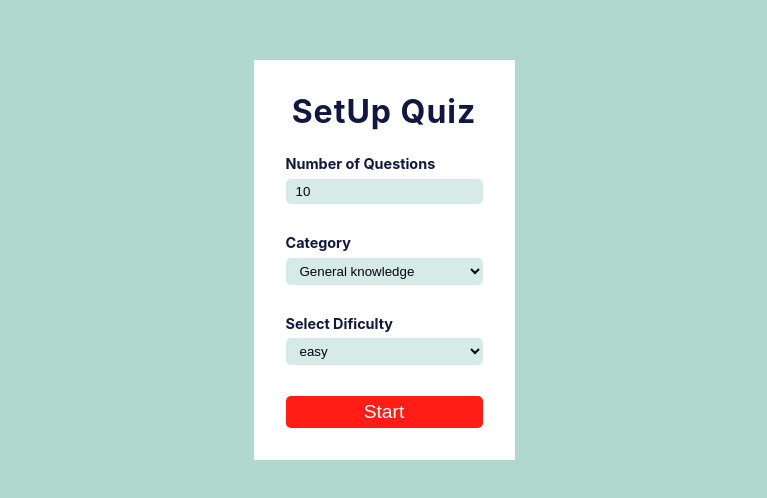
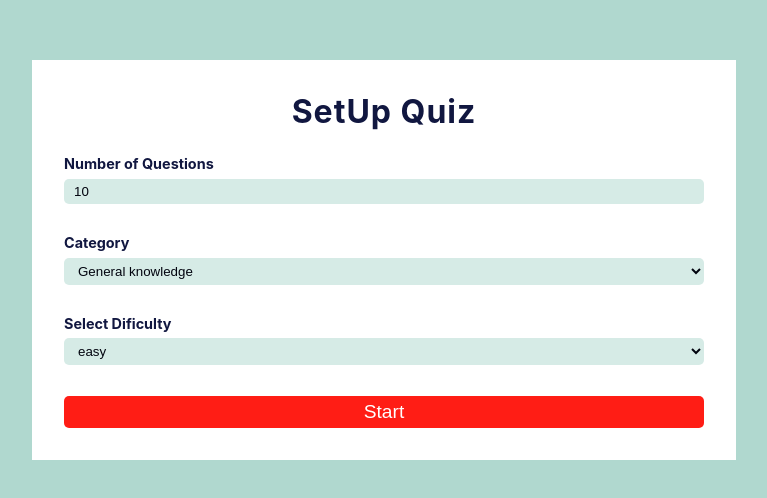
Before and after one commit to THEO-184/React-Quiz-App, a React (Create React App) app: page / in a window 1280 px wide. Shown: the part 140-638 px from the top of the page, without its empty margins (256-1023 px from the left). Built offline with nearby package versions, Linux system fonts and the light colour scheme.

Commit message:
modified height

```diff
--- a/src/index.css
+++ b/src/index.css
@@ -27,6 +27,7 @@ body {
 .main-container,
 .reload_text_container {
 	max-width: 90vw;
+	min-width: 55vw;
 	background-color: #fff;
 	padding: 2rem 2rem;
 }
--- a/src/responsive.css
+++ b/src/responsive.css
@@ -2,7 +2,7 @@
 	.main-container,
 	.reload_text_container {
 		padding: 1.5rem;
-		min-width: 50vw;
+		min-width: 55vw;
 	}
 
 	.main-container h1,
```
